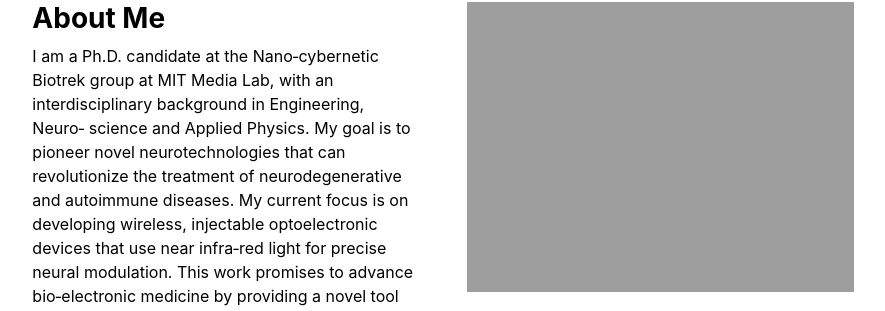
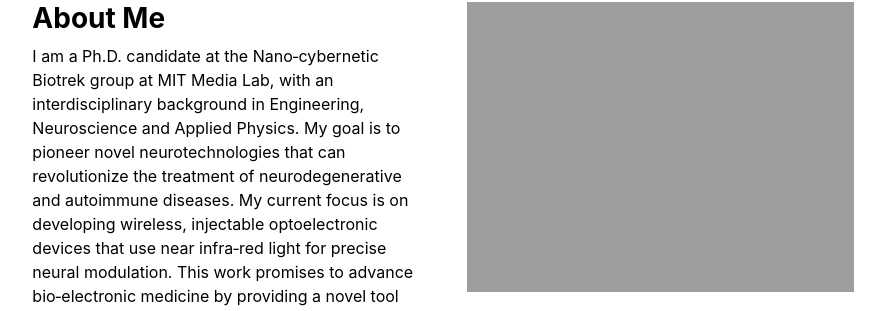
Before and after one commit to preet-mit/preet-mit, a Jekyll site: the page built from index.md, in a window 1280 px wide. Shown: the part 171-482 px from the top of the page, without its empty margins (197-1082 px from the left). Built offline with Jekyll 4.4.1, drawn with Linux system fonts in a browser that asks for light colours; some of the changed text lies outside the part shown.

Commit message:
Update index.md

```diff
--- a/index.md
+++ b/index.md
@@ -2,7 +2,4 @@
 layout: home
 title: "Home"
 ---
-I am a Ph.D. candidate at the Nano‑cybernetic Biotrek group at MIT Media Lab, with an interdisciplinary background in Engineering, Neuro‑
-science and Applied Physics. My goal is to pioneer novel neurotechnologies that can revolutionize the treatment of neurodegenerative and
-autoimmune diseases. My current focus is on developing wireless, injectable optoelectronic devices that use near infra‑red light for precise
-neural modulation. This work promises to advance bio‑electronic medicine by providing a novel tool for manipulating the nervous system
+I am a Ph.D. candidate at the Nano‑cybernetic Biotrek group at MIT Media Lab, with an interdisciplinary background in Engineering, Neuroscience and Applied Physics. My goal is to pioneer novel neurotechnologies that can revolutionize the treatment of neurodegenerative and autoimmune diseases. My current focus is on developing wireless, injectable optoelectronic devices that use near infra‑red light for precise neural modulation. This work promises to advance bio‑electronic medicine by providing a novel tool for manipulating the nervous system
```
